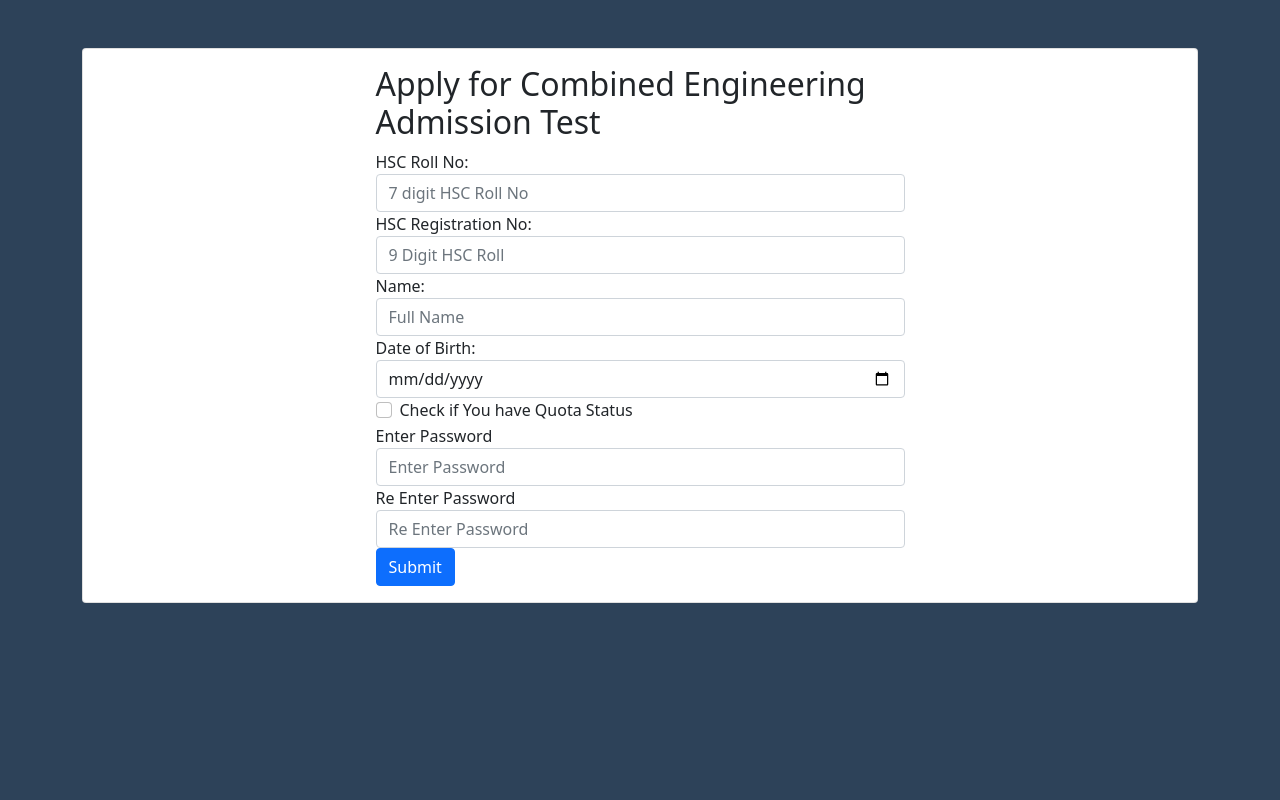
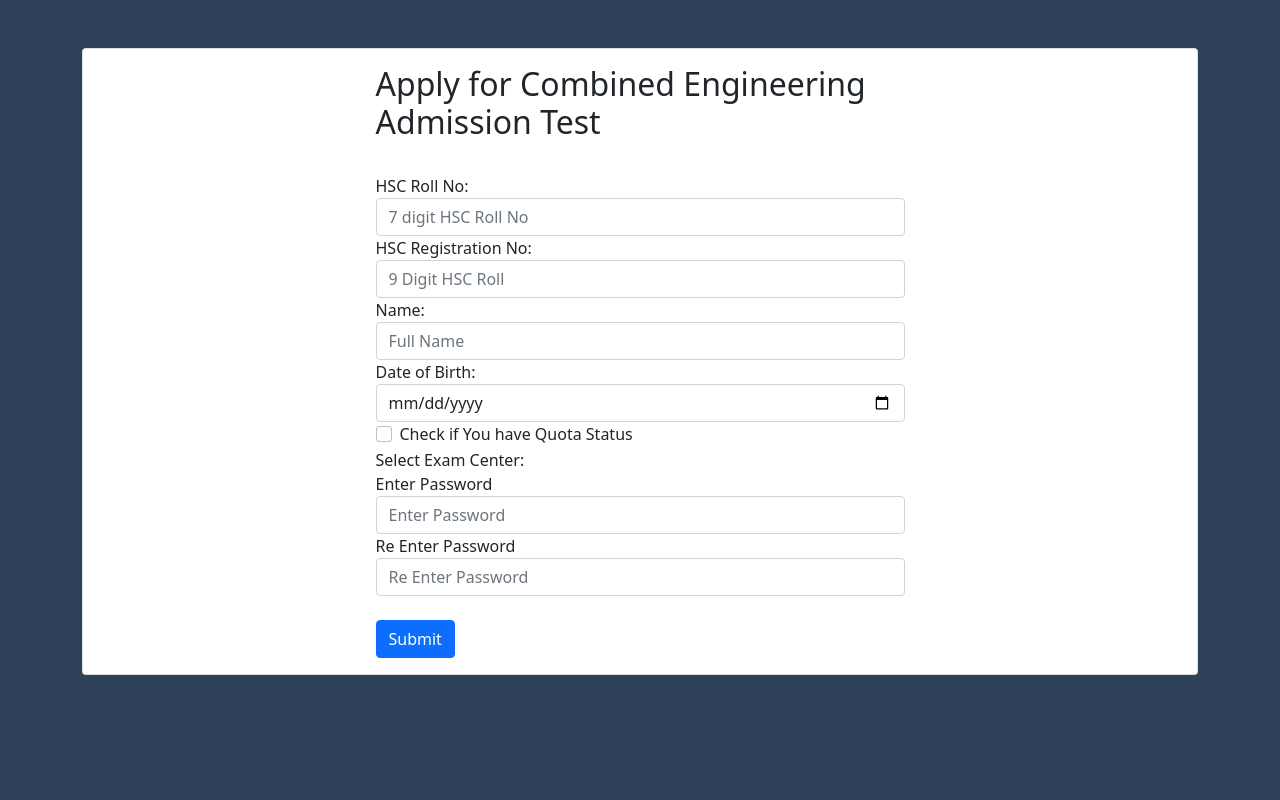
Before and after one commit to MahdeeMushfiqueKamal/Combined-Engineering-Admission-System, a Flask app: template templates/apply_form.html in a window 1280 px wide. Shown: the part 56-856 px from the top of the page. Run offline with Flask 2, Linux system fonts and the light colour scheme; the template is opened without the code that fills it, so the values that code supplies are empty.

Commit message:
new examinee adding complete

```diff
--- a/app.py
+++ b/app.py
@@ -1,6 +1,4 @@
-import os
-import sys
-import cx_Oracle
+import os,sys,hashlib,cx_Oracle
 from flask import *
 
 if sys.platform.startswith("darwin"):
@@ -75,7 +73,7 @@ def create_schema():
 ################################################################################
 
 app = Flask(__name__)
-app.secret_key  = 'Rainbow'
+app.secret_key  = '36610328caf5968c435a13abc5d70b4c'
 
 # Display a welcome message on the 'home' page
 @app.route('/')
@@ -109,7 +107,11 @@ def index():
 def apply():
     flash_msg = get_flashed_messages()
     print(flash_msg)
-    return render_template('apply_form.html',flash_msg=flash_msg)
+    connection = pool.acquire()
+    cursor = connection.cursor()
+    seats = cursor.execute('SELECT CENTER_ID,CAPASITY-FILLED FROM EXAM_CENTER').fetchall()
+    print('printing seats',seats)
+    return render_template('apply_form.html',flash_msg=flash_msg,seats=seats)
 
 @app.route('/process_apply',methods=['POST'])
 def process_apply():
@@ -130,13 +132,28 @@ def process_apply():
     if password != re_password:
         flash('Re Enter your password Properly')
         return redirect('apply')
+    password = hashlib.sha256(password.encode('utf-8')).hexdigest()
     birth_date = request.form['DATE_OF_BIRTH']
     quota_status = 'Y' if request.form.get('QUOTA_STATUS') else 'N'
-    print(hsc_reg,hsc_reg,name,password,birth_date,quota_status)
-    return "process apply called "+str(hsc_roll)
+    center = request.form.get('CENTER')
+    if center == None:
+        flash('Select your Exam Center')
+        return redirect('apply')
+
+    query_str = 'INSERT INTO EXAMINEE(EXAMINEE_ID,HSC_ROLL,HSC_REG,NAME,BIRTHDATE,QUOTA_STATUS,CENTER_ID) VALUES(new_sequence.NEXTVAL,'+hsc_roll+','+hsc_reg+',\''+name+'\',\''+birth_date+'\',\''+quota_status+'\',\''+center+'\')'
+    cursor.execute(query_str)
+    query_str = 'UPDATE EXAM_CENTER SET FILLED = (SELECT FILLED FROM EXAM_CENTER WHERE CENTER_ID=\'' + center +'\' ) + 1 WHERE CENTER_ID=\''+center+'\''
+    cursor.execute(query_str)
+    connection.commit()
+    flash("Successfully Registered")
+    query_str = 'SELECT EXAMINEE_ID FROM EXAMINEE WHERE HSC_ROLL = '+hsc_roll
+    cursor.execute(query_str)
+    examinee_id = cursor.fetchone()
+    return redirect(url_for('dashboard',examinee_id=examinee_id))
 
 @app.route('/dashboard/<examinee_id>')
 def dashboard(examinee_id):
+    flash_msg = get_flashed_messages()
     connection = pool.acquire()
     cursor = connection.cursor()
     cursor.execute('SELECT * from EXAMINEE WHERE EXAMINEE_ID = :id',[examinee_id])
@@ -145,7 +162,7 @@ def dashboard(examinee_id):
     cursor.execute('SELECT NAME,LOCATION FROM EXAM_CENTER WHERE CENTER_ID = (SELECT CENTER_ID FROM EXAMINEE WHERE EXAMINEE_ID = :id)',[examinee_id])
     center_details = cursor.fetchone()
     print(center_details)
-    return render_template('dashboard.html',examinee_details=examinee_details, center_details=center_details)
+    return render_template('dashboard.html',examinee_details=examinee_details, center_details=center_details,flash_msg=flash_msg)
 
 @app.route('/merit_list/<int:page>')
 def merit_list(page):
--- a/templates/apply_form.html
+++ b/templates/apply_form.html
@@ -15,6 +15,7 @@
                 <!-- Flash Message Ends-->
                 {% endif %}
                 <!-- Apply form starts-->
+                <br>
                 <form action = "{{url_for('process_apply')}}" method = "post">
                     <div class="form-group">
                       <label for="HSC_ROLL"> HSC Roll No:  </label>
@@ -40,6 +41,14 @@
                         <label class="form-check-label" for="QUOTA_STATUS">Check if You have Quota Status </label>
                     </div>
 
+                    Select Exam Center:
+
+                    {% for seat in seats %}
+                    <div class="form-check form-check-inline">
+                        <input class="form-check-input" type="radio" name="CENTER" value="{{seat[0]}}" id="CENTER" {% if seat[1] == 0 %}disabled{% endif %}>
+                        <label class="form-check-label" for="CENTER"> {{ seat[0] }} </label>
+                    </div>
+                    {% endfor %}
                     <div class="form-group">
                         <label for="Password">Enter Password</label>
                         <input type="password" class="form-control" name="PASS" id="Password" placeholder="Enter Password">
@@ -49,7 +58,7 @@
                         <label for="Password">Re Enter Password</label>
                         <input type="password" class="form-control" name="REPASS" id="Password" placeholder="Re Enter Password">
                     </div>
-
+                    <br>
                     <button type="submit" class="btn btn-primary">Submit</button>
                   </form>
                 <!-- Apply form ends -->
--- a/templates/dashboard.html
+++ b/templates/dashboard.html
@@ -20,6 +20,7 @@
                 <div class="alert alert-warning" role="alert">
                     {{flash_msg[0]}}
                 </div>
+                {% endif %}
                 <!-- Flash Message Ends-->
                 <div class="row">
                     <div class="col-md-7">
```
